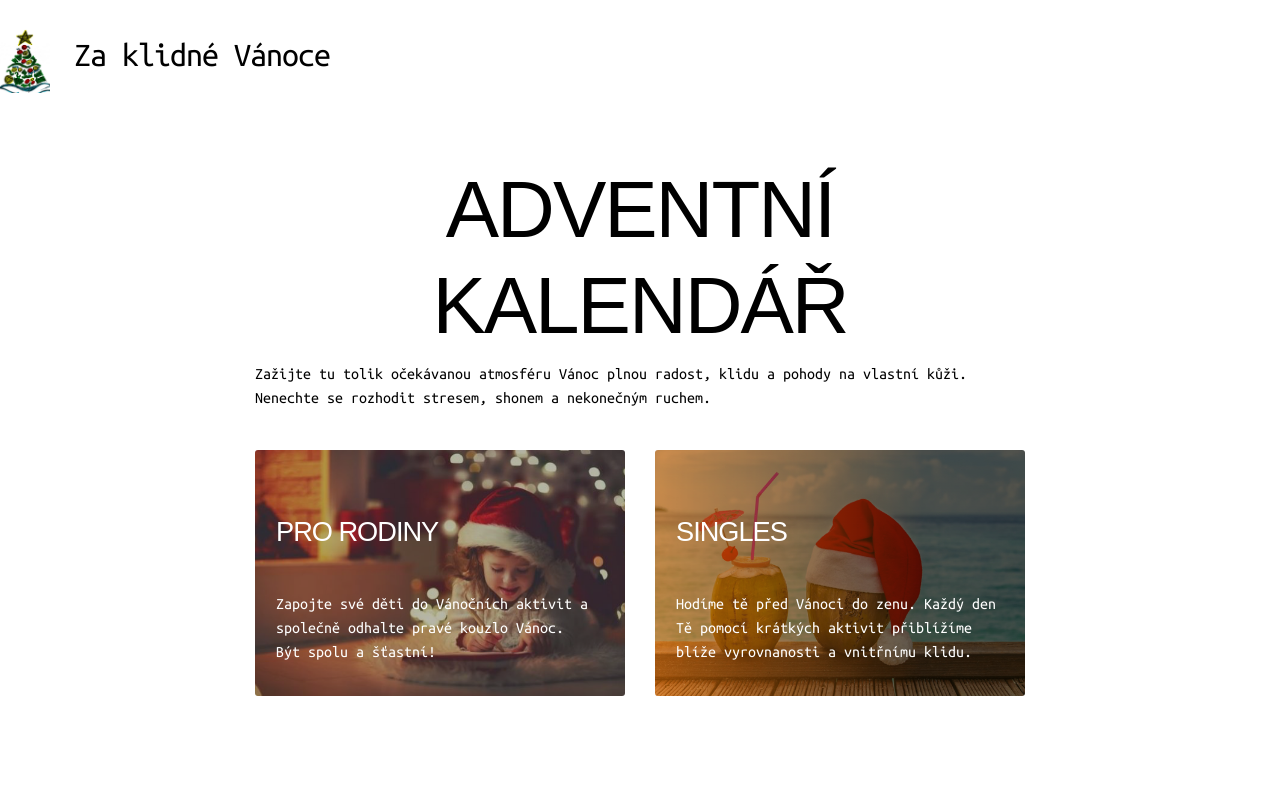
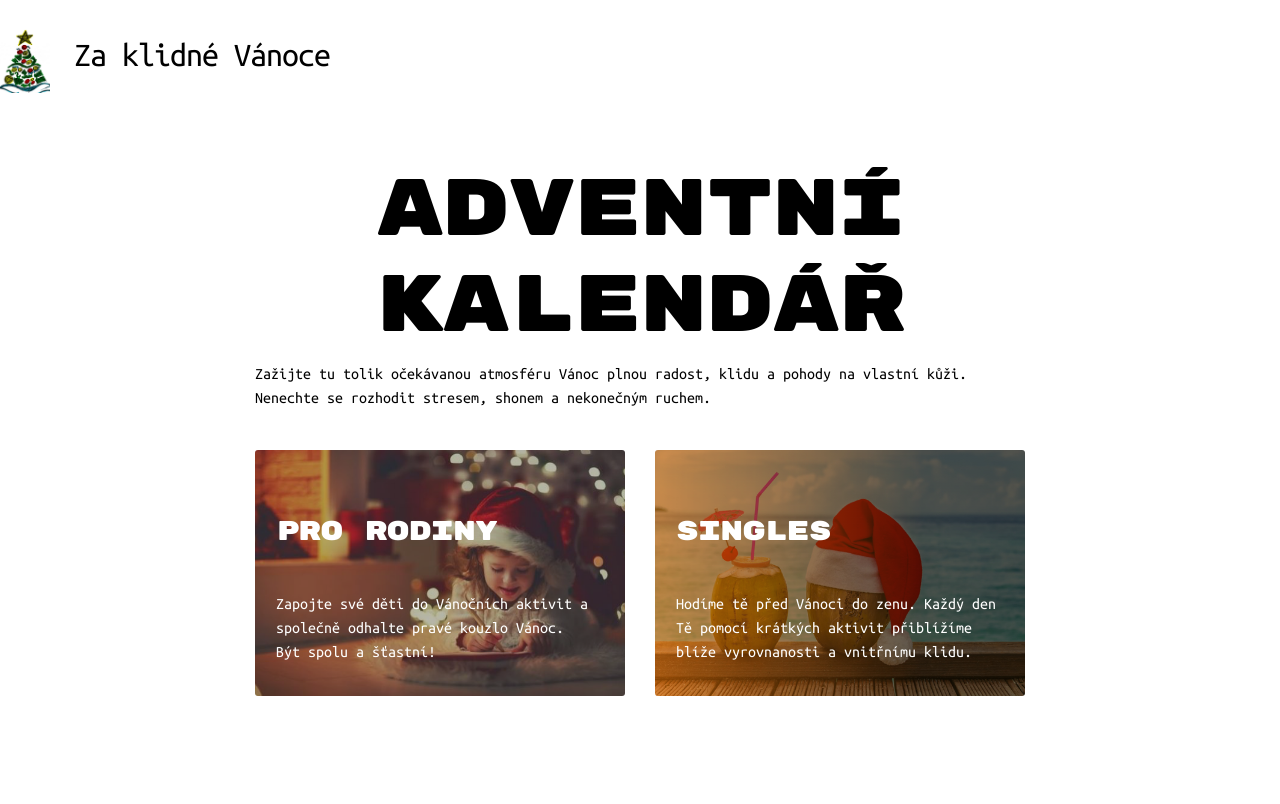
Before and after one commit to meguska/advent_calendar, a Flask app: page / in a window 1280 px wide. Shown: the top 804 px of the page. Run offline with Flask 2, Linux system fonts and the light colour scheme; some libraries are stand-ins or nearby versions.

Commit message:
změna písma

```diff
--- a/static/main.css
+++ b/static/main.css
@@ -1,3 +1,4 @@
+@import url('https://fonts.googleapis.com/css?family=Rubik+Mono+One&display=swap');
 body {
   margin: 0;
   padding: 0;
@@ -48,21 +49,21 @@ div.about {
 }
 h1
 {
-  font-family: 'Titillium Web', sans-serif;
+  font-family: 'Rubik Mono One', sans-serif;
   font-size: 5em;
   margin-top: 40px;
   text-align: center;
   letter-spacing: -2px;
 }
 h2 {
-  font-family: 'Titillium Web', sans-serif;
+  font-family: 'Rubik Mono One', sans-serif;
   font-size: 3em;
   margin-top: 40px;
   text-align: center;
   letter-spacing: -2px;
 }
 h3 {
-  font-family: 'Titillium Web', sans-serif;
+  font-family: 'Rubik Mono One', sans-serif;
   font-size: 1.7em;
   font-weight: 100;
   margin-top: 30px;
@@ -70,7 +71,7 @@ h3 {
   letter-spacing: -1px;
 }
 h4 {
-  font-family: 'Titillium Web', sans-serif;
+  font-family: 'Rubik Mono One', sans-serif;
   font-size: 1.7em;
   font-weight: 100;
   margin-top: 30px;
@@ -79,7 +80,7 @@ h4 {
 }
 h5
 {
-  font-family: 'Titillium Web', sans-serif;
+  font-family: 'Rubik Mono One', sans-serif;
   font-size: 1.4em;
   margin-top: 100px;
   text-align: left;
```
